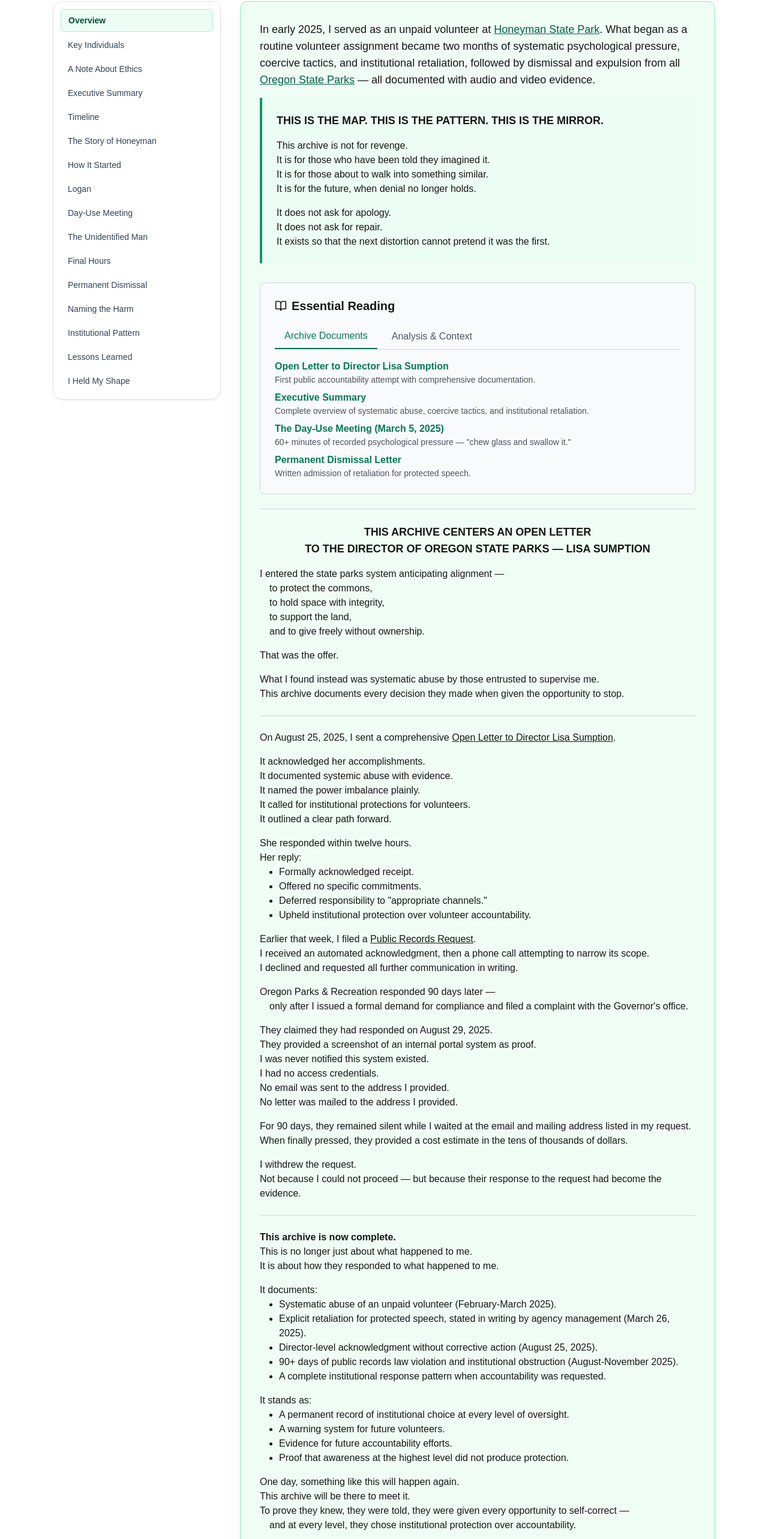
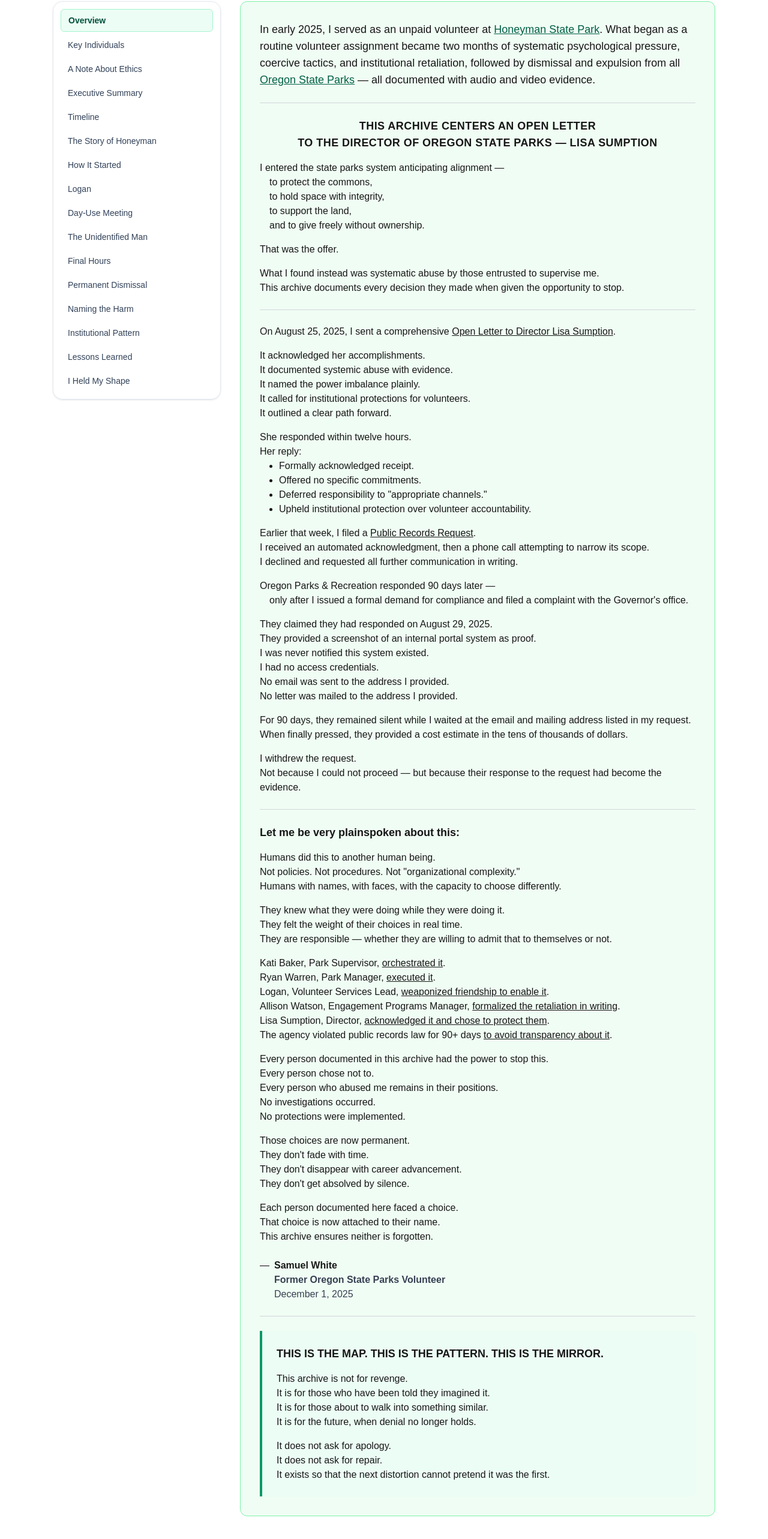
Before and after one commit to rswfire/rswfire.oprd, a Next.js app: page / in a window 1280 px wide. Shown: the part 95-2661 px from the top of the page at 60% size. Built offline with nearby package versions, Linux system fonts and the light colour scheme.

Commit message:
Polishing the Archive

```diff
--- a/app/(archive)/page.tsx
+++ b/app/(archive)/page.tsx
@@ -1,14 +1,8 @@
 // app/(archive)/page.tsx
-"use client";
 
-import { useState } from "react";
-import type { Metadata } from "next";
 import Link from "next/link";
-import Icon from "@/components/Icon";
 
 export default function OverviewPage() {
-    const [activeTab, setActiveTab] = useState<'archive' | 'external'>('archive');
-
     return (
         <section className="w-full mx-auto mb-8">
             <div className="w-full p-8 rounded-xl bg-green-50 border border-green-300 text-base">
@@ -18,154 +12,13 @@ export default function OverviewPage() {
                     In early 2025, I served as an unpaid volunteer at <Link href="https://stateparks.oregon.gov/index.cfm?do=park.profile&parkId=95" target="_blank" className="underline text-emerald-800 hover:text-emerald-600">Honeyman State Park</Link>. What began as a routine volunteer assignment became two months of systematic psychological pressure, coercive tactics, and institutional retaliation, followed by dismissal and expulsion from all <Link href="https://www.oregon.gov/oprd/AO/Pages/AU-about.aspx" target="_blank" className="underline text-emerald-800 hover:text-emerald-600">Oregon State Parks</Link> &mdash; all documented with audio and video evidence.
                 </div>
 
-                <div className="p-6 bg-emerald-50 border-l-4 border-emerald-600 rounded-r-lg">
-                    <div className="text-lg font-bold mb-4">
-                        THIS IS THE MAP. THIS IS THE PATTERN. THIS IS THE MIRROR.
-                    </div>
-
-                    <div className="mt-4">This archive is not for revenge.</div>
-                    <div>It is for those who have been told they imagined it.</div>
-                    <div>It is for those about to walk into something similar.</div>
-                    <div>It is for the future, when denial no longer holds.</div>
-
-                    <div className="mt-4">It does not ask for apology.</div>
-                    <div>It does not ask for repair.</div>
-                    <div>It exists so that the next distortion cannot pretend it was the first.</div>
-                </div>
-
-                {/* ESSENTIAL READING - TABBED */}
-                <div className="mt-8 p-6 bg-gray-50 border border-gray-300 rounded-lg">
-                    <h2 className="text-xl font-semibold mb-4 flex items-center gap-2">
-                        <Icon name="BookOpen" /> Essential Reading
-                    </h2>
-
-                    {/* Tab Headers */}
-                    <div className="flex gap-2 mb-4 border-b border-gray-300">
-                        <button
-                            onClick={() => setActiveTab('archive')}
-                            className={`px-4 py-2 font-medium transition-colors ${
-                                activeTab === 'archive'
-                                    ? 'text-emerald-700 border-b-2 border-emerald-700'
-                                    : 'text-gray-600 hover:text-gray-900'
-                            }`}
-                        >
-                            Archive Documents
-                        </button>
-                        <button
-                            onClick={() => setActiveTab('external')}
-                            className={`px-4 py-2 font-medium transition-colors ${
-                                activeTab === 'external'
-                                    ? 'text-emerald-700 border-b-2 border-emerald-700'
-                                    : 'text-gray-600 hover:text-gray-900'
-                            }`}
-                        >
-                            Analysis & Context
-                        </button>
-                    </div>
-
-                    {/* Tab Content */}
-                    {activeTab === 'archive' && (
-                        <div className="space-y-2">
-                            <div>
-                                <Link href="https://rswfire.com/fieldcraft/01K3F8X412D5GEY1CXB4WRRPRK" className="text-emerald-700 font-semibold hover:underline">
-                                    Open Letter to Director Lisa Sumption
-                                </Link>
-                                <div className="text-sm text-gray-600">
-                                    First public accountability attempt with comprehensive documentation.
-                                </div>
-                            </div>
-                            <div>
-                                <Link href="/executive-summary" className="text-emerald-700 font-semibold hover:underline">
-                                    Executive Summary
-                                </Link>
-                                <div className="text-sm text-gray-600">
-                                    Complete overview of systematic abuse, coercive tactics, and institutional retaliation.
-                                </div>
-                            </div>
-                            <div>
-                                <Link href="/day-use-meeting" className="text-emerald-700 font-semibold hover:underline">
-                                    The Day-Use Meeting (March 5, 2025)
-                                </Link>
-                                <div className="text-sm text-gray-600">
-                                    60+ minutes of recorded psychological pressure &mdash; &quot;chew glass and swallow it.&quot;
-                                </div>
-                            </div>
-                            <div>
-                                <Link href="/permanent-dismissal" className="text-emerald-700 font-semibold hover:underline">
-                                    Permanent Dismissal Letter
-                                </Link>
-                                <div className="text-sm text-gray-600">
-                                    Written admission of retaliation for protected speech.
-                                </div>
-                            </div>
-                        </div>
-                    )}
-
-                    {activeTab === 'external' && (
-                        <div className="space-y-2">
-                            <div>
-                                <Link
-                                    href="https://rswfire.com/fieldcraft/01K3QGHKJ9M4FK1TEJ8RS70D6R"
-                                    className="text-emerald-700 font-semibold hover:underline"
-                                    target="_blank"
-                                    rel="noopener noreferrer"
-                                >
-                                    On the Invisibility of Unpaid Labor Abuse →
-                                </Link>
-                                <div className="text-sm text-gray-600">
-                                    Why volunteer abuse remains hidden and how documentation changes that.
-                                </div>
-                            </div>
-                            <div>
-                                <Link
-                                    href="https://rswfire.com/fieldcraft/01K3RWVK2ZXARFNTEDCNHKMHCM"
-                                    className="text-emerald-700 font-semibold hover:underline"
-                                    target="_blank"
-                                    rel="noopener noreferrer"
-                                >
-                                    The Weight of Documentation →
-                                </Link>
-                                <div className="text-sm text-gray-600">
-                                    What it costs to hold institutional memory when institutions choose erasure.
-                                </div>
-                            </div>
-                            <div>
-                                <Link
-                                    href="https://rswfire.com/fieldcraft/01K3SY18HCQFW9J1QB878TZ62J"
-                                    className="text-emerald-700 font-semibold hover:underline"
-                                    target="_blank"
-                                    rel="noopener noreferrer"
-                                >
-                                    The Harm That Didn't Have to Happen →
-                                </Link>
-                                <div className="text-sm text-gray-600">
-                                    Tracing institutional choice through every opportunity for intervention.
-                                </div>
-                            </div>
-                            <div>
-                                <Link
-                                    href="https://rswfire.com/synthesis/01KBPH3WR31AERARVEVV2K8VTP"
-                                    className="text-emerald-700 font-semibold hover:underline"
-                                    target="_blank"
-                                    rel="noopener noreferrer"
-                                >
-                                    Oregon State Parks: Volunteer Entry to Systematic Abuse and Dismissal →
-                                </Link>
-                                <div className="text-sm text-gray-600">
-                                    AI synthesis from this period of my life.
-                                </div>
-                            </div>
-                        </div>
-                    )}
-                </div>
-
                 {/* Main Content */}
 
                 <hr className="my-6 border-t border-gray-300" />
 
                 <div className="text-base">
 
-                    <h2 className="font-bold text-lg text-center">
+                    <h2 className="font-bold text-lg text-center tracking-wide">
                         THIS ARCHIVE CENTERS AN OPEN LETTER<br/>
                         TO THE DIRECTOR OF OREGON STATE PARKS &mdash; LISA SUMPTION
                     </h2>
@@ -250,38 +103,6 @@ export default function OverviewPage() {
 
                     <hr className="my-6 border-t border-gray-300" />
 
-                    <div className="mt-4 font-bold">This archive is now complete.</div>
-                    <div>This is no longer just about what happened to me.</div>
-                    <div>It is about how they responded to what happened to me.</div>
-
-                    <div className="mt-4">It documents:</div>
-                    <ul className="ml-8 list-disc">
-                        <li>Systematic abuse of an unpaid volunteer (February-March 2025).</li>
-                        <li>Explicit retaliation for protected speech, stated in writing by agency management (March 26, 2025).</li>
-                        <li>Director-level acknowledgment without corrective action (August 25, 2025).</li>
-                        <li>90+ days of public records law violation and institutional obstruction (August-November 2025).</li>
-                        <li>A complete institutional response pattern when accountability was requested.</li>
-                    </ul>
-
-                    <div className="mt-4">It stands as:</div>
-                    <ul className="ml-8 list-disc">
-                        <li>A permanent record of institutional choice at every level of oversight.</li>
-                        <li>A warning system for future volunteers.</li>
-                        <li>Evidence for future accountability efforts.</li>
-                        <li>Proof that awareness at the highest level did not produce protection.</li>
-                    </ul>
-
-                    <div className="mt-4">One day, something like this will happen again.</div>
-                    <div>This archive will be there to meet it.</div>
-                    <div>
-                        To prove they knew, they were told, they were given every opportunity to self-correct &mdash;
-                    </div>
-                    <div className="ml-4">
-                        and at every level, they chose institutional protection over accountability.
-                    </div>
-
-                    <hr className="my-6 border-t border-gray-300" />
-
                     <div className="mt-4 text-lg font-bold">
                         Let me be very plainspoken about this:
                     </div>
@@ -328,6 +149,25 @@ export default function OverviewPage() {
                     </div>
                 </div>
 
+                {/* CLOSING STATEMENT */}
+
+                <hr className="my-6 border-t border-gray-300" />
+
+                <div className="p-6 bg-emerald-50 border-l-4 border-emerald-600 rounded-r-lg">
+                    <div className="text-lg font-bold mb-4">
+                        THIS IS THE MAP. THIS IS THE PATTERN. THIS IS THE MIRROR.
+                    </div>
+
+                    <div className="mt-4">This archive is not for revenge.</div>
+                    <div>It is for those who have been told they imagined it.</div>
+                    <div>It is for those about to walk into something similar.</div>
+                    <div>It is for the future, when denial no longer holds.</div>
+
+                    <div className="mt-4">It does not ask for apology.</div>
+                    <div>It does not ask for repair.</div>
+                    <div>It exists so that the next distortion cannot pretend it was the first.</div>
+                </div>
+
             </div>
         </section>
     );
```
